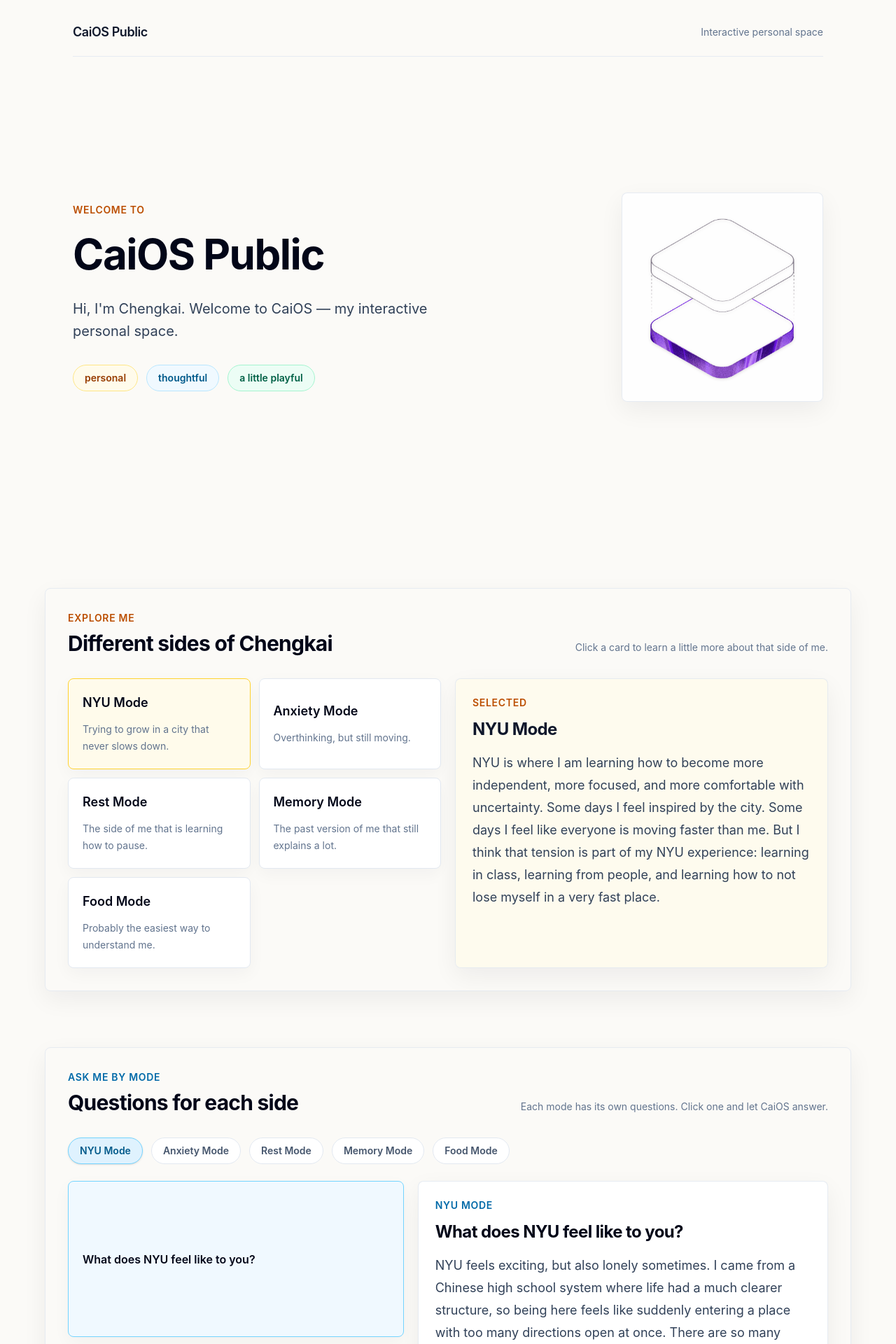
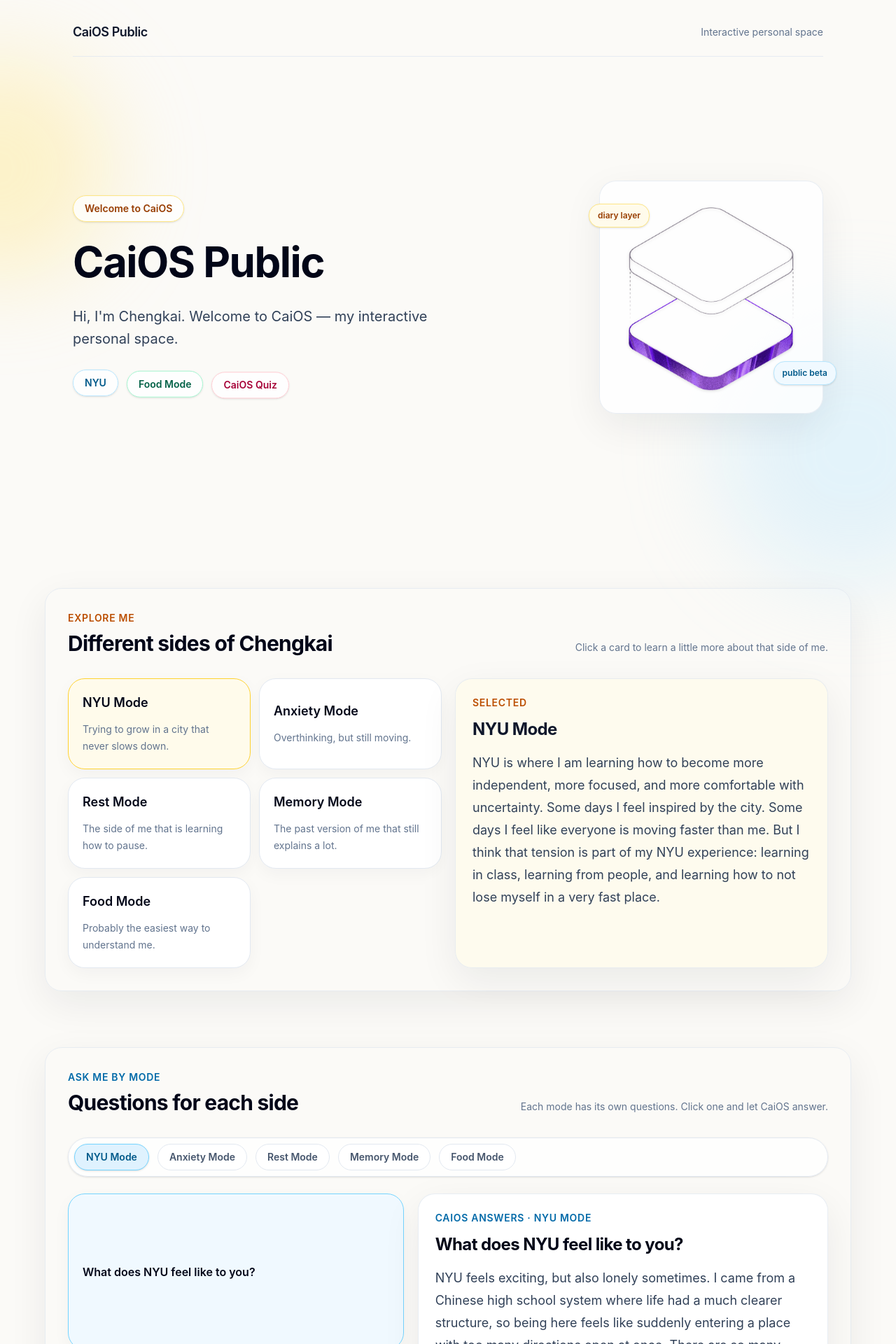
Before and after one commit to EricCaick0226/Caios-public, a React (Vite) app: page / in a window 1280 px wide. Shown: the top 1920 px of the page at 70% size. Built offline with nearby package versions, Linux system fonts and the light colour scheme.

Commit message:
Polish UI with soft personal OS style

```diff
--- a/src/App.jsx
+++ b/src/App.jsx
@@ -88,9 +88,15 @@ function App() {
 
   const quizResult = getQuizResult(score)
 
+  const quizProgress = ((currentQuestionIndex + 1) / quizQuestions.length) * 100
+
   return (
-    <main className="min-h-screen bg-[#fbfaf7] text-slate-900">
-      <section className="section-rise mx-auto flex min-h-screen w-full max-w-6xl flex-col px-6 py-8 sm:px-8 lg:px-10">
+    <main className="relative min-h-screen overflow-hidden bg-[#fbfaf7] text-slate-900">
+      <div className="pointer-events-none absolute left-[-10rem] top-20 h-80 w-80 rounded-full bg-amber-200/40 blur-3xl" />
+      <div className="pointer-events-none absolute right-[-8rem] top-[28rem] h-96 w-96 rounded-full bg-sky-200/35 blur-3xl" />
+      <div className="pointer-events-none absolute bottom-40 left-1/4 h-80 w-80 rounded-full bg-emerald-200/30 blur-3xl" />
+
+      <section className="section-rise relative z-10 mx-auto flex min-h-screen w-full max-w-6xl flex-col px-6 py-8 sm:px-8 lg:px-10">
         <nav className="flex items-center justify-between border-b border-slate-200/80 pb-5">
           <p className="text-lg font-semibold tracking-tight">CaiOS Public</p>
           <p className="text-sm text-slate-500">Interactive personal space</p>
@@ -98,8 +104,8 @@ function App() {
 
         <div className="grid flex-1 items-center gap-12 py-14 lg:grid-cols-[1.08fr_0.92fr]">
           <div>
-            <p className="mb-4 text-sm font-semibold uppercase tracking-wider text-amber-700">
-              Welcome to
+            <p className="mb-5 inline-flex rounded-full border border-amber-200 bg-white/75 px-4 py-2 text-sm font-semibold text-amber-800 shadow-sm backdrop-blur">
+              Welcome to CaiOS
             </p>
             <h1 className="text-5xl font-bold leading-tight tracking-tight text-slate-950 sm:text-6xl">
               CaiOS Public
@@ -108,20 +114,26 @@ function App() {
               Hi, I&apos;m Chengkai. Welcome to CaiOS — my interactive personal space.
             </p>
             <div className="mt-8 flex flex-wrap gap-3">
-              <span className="rounded-full border border-amber-200 bg-amber-50 px-4 py-2 text-sm font-semibold text-amber-800">
-                personal
+              <span className="float-tag rounded-full border border-sky-200 bg-white/80 px-4 py-2 text-sm font-semibold text-sky-800 shadow-sm">
+                NYU
               </span>
-              <span className="rounded-full border border-sky-200 bg-sky-50 px-4 py-2 text-sm font-semibold text-sky-800">
-                thoughtful
+              <span className="float-tag rounded-full border border-emerald-200 bg-white/80 px-4 py-2 text-sm font-semibold text-emerald-800 shadow-sm">
+                Food Mode
               </span>
-              <span className="rounded-full border border-emerald-200 bg-emerald-50 px-4 py-2 text-sm font-semibold text-emerald-800">
-                a little playful
+              <span className="float-tag rounded-full border border-rose-200 bg-white/80 px-4 py-2 text-sm font-semibold text-rose-800 shadow-sm">
+                CaiOS Quiz
               </span>
             </div>
           </div>
 
           <div className="flex justify-center lg:justify-end">
-            <div className="soft-card flex aspect-square w-72 max-w-full items-center justify-center bg-white/80 p-8">
+            <div className="soft-card relative flex aspect-square w-72 max-w-full items-center justify-center bg-white/80 p-8 backdrop-blur sm:w-80">
+              <span className="absolute -left-4 top-8 rounded-2xl border border-amber-200 bg-amber-50 px-3 py-2 text-xs font-semibold text-amber-800 shadow-sm">
+                diary layer
+              </span>
+              <span className="absolute -right-5 bottom-10 rounded-2xl border border-sky-200 bg-sky-50 px-3 py-2 text-xs font-semibold text-sky-800 shadow-sm">
+                public beta
+              </span>
               <img
                 src={heroImage}
                 alt="Layered CaiOS symbol"
@@ -132,7 +144,7 @@ function App() {
         </div>
       </section>
 
-      <section className="section-rise px-6 py-10 sm:px-8 lg:px-10">
+      <section className="section-rise relative z-10 px-6 py-10 sm:px-8 lg:px-10">
         <div className="soft-card mx-auto max-w-6xl p-6 sm:p-8">
           <div className="mb-8 flex flex-col gap-3 sm:flex-row sm:items-end sm:justify-between">
             <div>
@@ -158,7 +170,7 @@ function App() {
                     key={card.id}
                     type="button"
                     onClick={() => setSelectedCard(card)}
-                    className={`lift-card min-h-32 rounded-lg border p-5 text-left transition duration-300 ${
+                    className={`lift-card min-h-32 rounded-3xl border p-5 text-left transition duration-300 ${
                       isSelected
                         ? 'border-amber-300 bg-amber-50 shadow-sm'
                         : 'border-slate-200 bg-white hover:border-amber-200'
@@ -173,7 +185,7 @@ function App() {
               })}
             </div>
 
-            <article className="soft-card bg-amber-50/80 p-6">
+            <article className="answer-fade soft-card bg-amber-50/80 p-6">
               <p className="text-sm font-semibold uppercase tracking-wider text-amber-700">
                 Selected
               </p>
@@ -186,7 +198,7 @@ function App() {
         </div>
       </section>
 
-      <section className="section-rise px-6 py-10 sm:px-8 lg:px-10">
+      <section className="section-rise relative z-10 px-6 py-10 sm:px-8 lg:px-10">
         <div className="soft-card mx-auto max-w-6xl p-6 sm:p-8">
           <div className="mb-8 flex flex-col gap-3 sm:flex-row sm:items-end sm:justify-between">
             <div>
@@ -202,7 +214,7 @@ function App() {
             </p>
           </div>
 
-          <div className="mb-6 flex flex-wrap gap-3">
+          <div className="mb-6 flex flex-wrap gap-3 rounded-full border border-slate-200 bg-white/70 p-2 shadow-sm">
             {modeQuestions.map((mode) => {
               const isSelected = selectedMode.modeId === mode.modeId
 
@@ -233,7 +245,7 @@ function App() {
                     key={item.id}
                     type="button"
                     onClick={() => setSelectedQuestion(item)}
-                    className={`lift-card rounded-lg border p-5 text-left transition duration-300 ${
+                    className={`lift-card rounded-3xl border p-5 text-left transition duration-300 ${
                       isSelected
                         ? 'border-sky-300 bg-sky-50 shadow-sm'
                         : 'border-slate-200 bg-white hover:border-sky-200'
@@ -249,7 +261,7 @@ function App() {
 
             <article key={selectedQuestion.id} className="answer-fade soft-card bg-white p-6">
               <p className="text-sm font-semibold uppercase tracking-wider text-sky-700">
-                {selectedMode.modeTitle}
+                CaiOS answers · {selectedMode.modeTitle}
               </p>
               <h3 className="mt-3 text-2xl font-bold tracking-tight text-slate-950">
                 {selectedQuestion.question}
@@ -262,7 +274,7 @@ function App() {
         </div>
       </section>
 
-      <section className="section-rise px-6 py-10 sm:px-8 lg:px-10">
+      <section className="section-rise relative z-10 px-6 py-10 sm:px-8 lg:px-10">
         <div className="soft-card mx-auto max-w-6xl p-6 sm:p-8">
           <div className="mb-8 flex flex-col gap-3 sm:flex-row sm:items-end sm:justify-between">
             <div>
@@ -317,6 +329,12 @@ function App() {
                 <p className="mt-4 text-sm leading-6 text-slate-500">
                   Question {currentQuestionIndex + 1} of {quizQuestions.length}
                 </p>
+                <div className="mt-4 h-3 overflow-hidden rounded-full bg-white shadow-inner">
+                  <div
+                    className="h-full rounded-full bg-rose-300 transition-all duration-500"
+                    style={{ width: `${quizProgress}%` }}
+                  />
+                </div>
                 <p className="mt-2 text-sm leading-6 text-slate-500">Current score: {score}</p>
               </aside>
 
@@ -325,7 +343,7 @@ function App() {
                 className="answer-fade soft-card bg-white p-6"
               >
                 <p className="text-sm font-semibold uppercase tracking-wider text-rose-700">
-                  Quiz Question
+                  Question {currentQuestionIndex + 1} / {quizQuestions.length}
                 </p>
                 <h3 className="mt-3 text-2xl font-bold tracking-tight">
                   {currentQuestion.question}
@@ -379,7 +397,9 @@ function App() {
               <p className="mt-4 text-lg text-slate-700">
                 Final score: {score} / {quizQuestions.length}
               </p>
-              <p className="mt-4 text-2xl font-bold text-rose-700">{quizResult.title}</p>
+              <p className="mt-5 inline-flex rounded-2xl border border-rose-200 bg-white px-5 py-3 text-2xl font-bold text-rose-700 shadow-sm">
+                {quizResult.title}
+              </p>
               <p className="mt-3 max-w-2xl text-lg leading-8 text-slate-700">
                 {quizResult.description}
               </p>
@@ -391,7 +411,7 @@ function App() {
         </div>
       </section>
 
-      <section className="section-rise px-6 py-10 pb-16 sm:px-8 lg:px-10">
+      <section className="section-rise relative z-10 px-6 py-10 pb-16 sm:px-8 lg:px-10">
         <div className="soft-card mx-auto max-w-6xl bg-emerald-50/70 p-6 sm:p-8">
           <p className="text-sm font-semibold uppercase tracking-wider text-emerald-700">
             Leave Chengkai a Message
--- a/src/index.css
+++ b/src/index.css
@@ -6,6 +6,7 @@ html {
 
 body {
   background: #fbfaf7;
+  color: #0f172a;
 }
 
 ::selection {
@@ -14,13 +15,14 @@ body {
 }
 
 .soft-card {
-  border: 1px solid rgb(226 232 240 / 0.85);
-  border-radius: 0.5rem;
-  box-shadow: 0 12px 35px rgb(15 23 42 / 0.06);
+  border: 1px solid rgb(226 232 240 / 0.78);
+  border-radius: 1.5rem;
+  box-shadow: 0 18px 55px rgb(15 23 42 / 0.07);
 }
 
 .lift-card {
   box-shadow: 0 8px 24px rgb(15 23 42 / 0.04);
+  will-change: transform;
 }
 
 .lift-card:hover {
@@ -46,11 +48,30 @@ body {
     color 220ms ease;
 }
 
+.float-tag {
+  animation: float-tag 4.5s ease-in-out infinite;
+}
+
+.float-tag:nth-child(2) {
+  animation-delay: 500ms;
+}
+
+.float-tag:nth-child(3) {
+  animation-delay: 1000ms;
+}
+
 .primary-button:hover {
   transform: translateY(-2px);
   border-color: #fb923c;
   background: #fed7aa;
   box-shadow: 0 14px 28px rgb(251 146 60 / 0.2);
+}
+
+.primary-button:disabled:hover {
+  transform: none;
+  border-color: #e2e8f0;
+  background: #f1f5f9;
+  box-shadow: none;
 }
 
 .section-rise {
@@ -85,6 +106,17 @@ body {
   }
 }
 
+@keyframes float-tag {
+  0%,
+  100% {
+    transform: translateY(0);
+  }
+
+  50% {
+    transform: translateY(-5px);
+  }
+}
+
 @media (prefers-reduced-motion: reduce) {
   html {
     scroll-behavior: auto;
```
